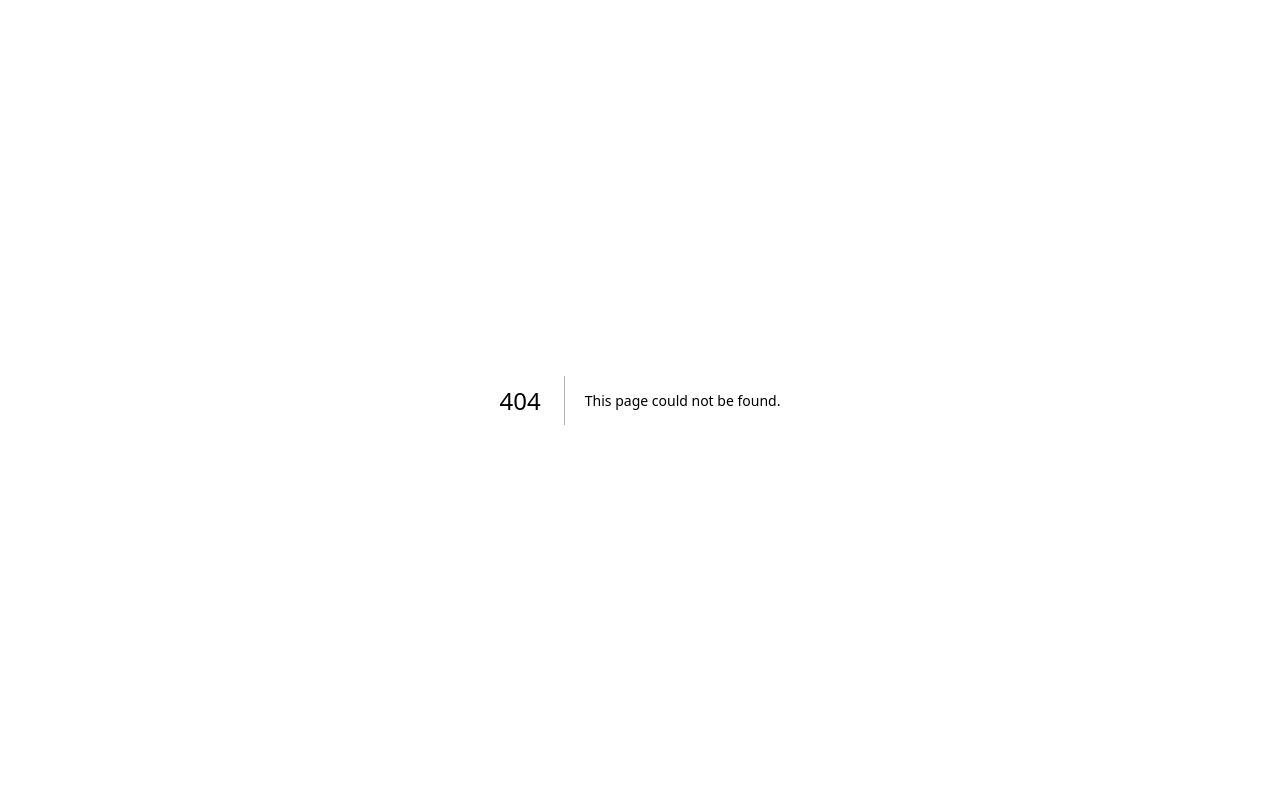
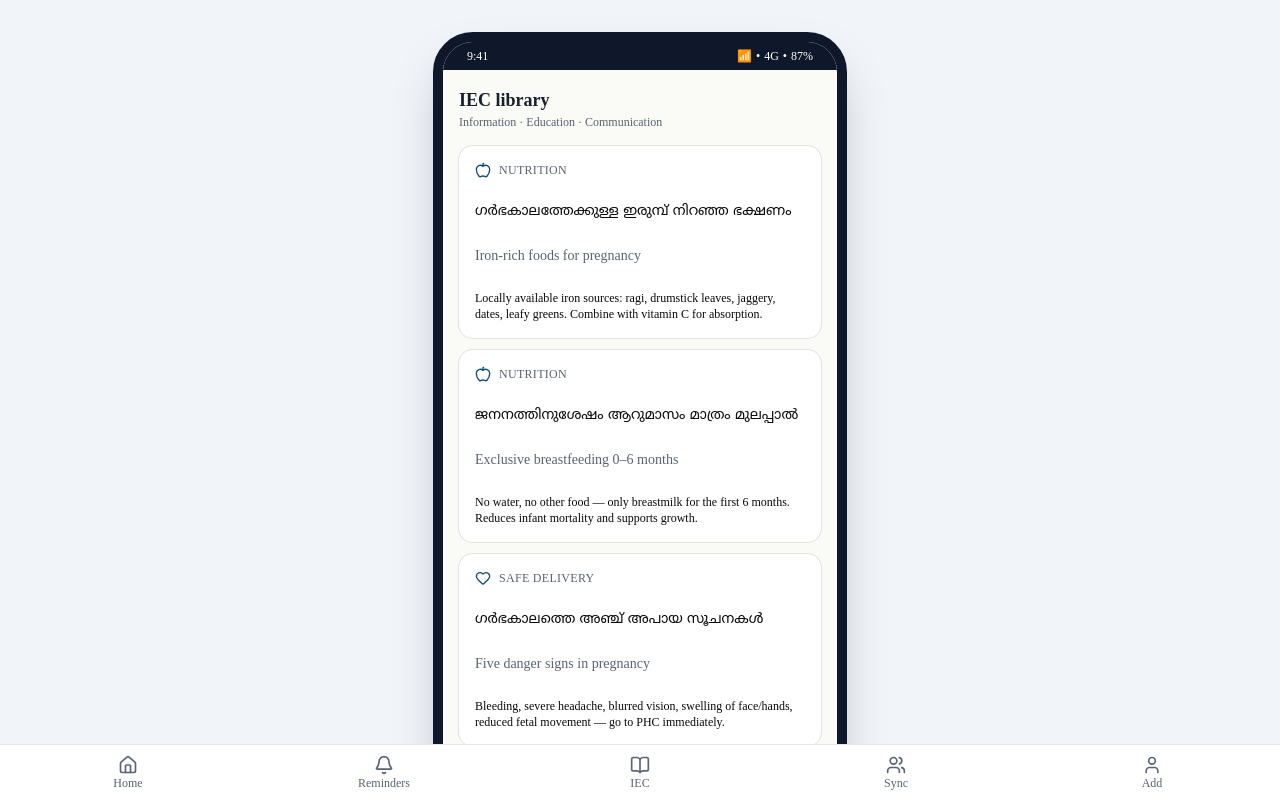
Before and after one commit to vishnumelur/BPL-Mother-Child-Health-Tracking, a Next.js app: page /field/iec in a window 1280 px wide. Before the commit this address had no page. Shown: the top 798 px of the page. Built offline with nearby package versions, Linux system fonts and the light colour scheme.

Commit message:
feat: /field/iec content library with bilingual cards

```diff
--- /dev/null
+++ b/src/app/field/iec/page.tsx
@@ -0,0 +1,40 @@
+import { Card } from "@/components/ui/card";
+import { IEC_LIBRARY } from "@/data/iec-content";
+import { Apple, Heart, Baby } from "lucide-react";
+
+const ICONS = {
+  NUTRITION: Apple,
+  SAFE_DELIVERY: Heart,
+  NEWBORN_CARE: Baby,
+};
+
+export default function IecPage() {
+  return (
+    <div className="p-4 space-y-4">
+      <header>
+        <h1 className="text-lg font-semibold">IEC library</h1>
+        <p className="text-xs text-[var(--fg-muted)]">
+          Information · Education · Communication
+        </p>
+      </header>
+      <div className="grid grid-cols-1 gap-3">
+        {IEC_LIBRARY.map((item, i) => {
+          const Icon = ICONS[item.category];
+          return (
+            <Card key={i} className="p-4 space-y-2">
+              <div className="flex items-center gap-2">
+                <Icon className="size-4 text-[var(--primary)]" />
+                <span className="text-xs uppercase tracking-wide text-[var(--fg-muted)]">
+                  {item.category.replace("_", " ").toLowerCase()}
+                </span>
+              </div>
+              <h3 className="font-malayalam font-medium">{item.titleMl}</h3>
+              <p className="text-sm text-[var(--fg-muted)]">{item.titleEn}</p>
+              <p className="text-xs">{item.summary}</p>
+            </Card>
+          );
+        })}
+      </div>
+    </div>
+  );
+}
```
